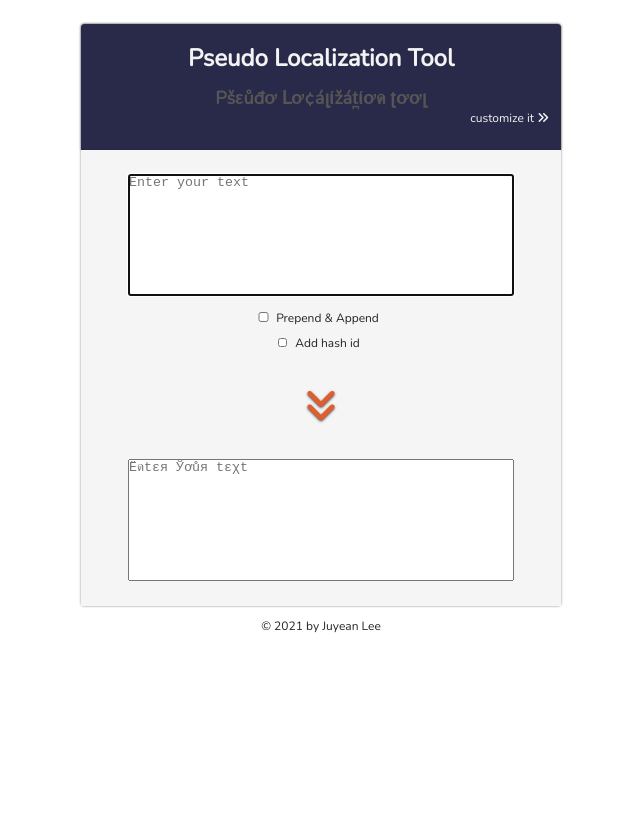
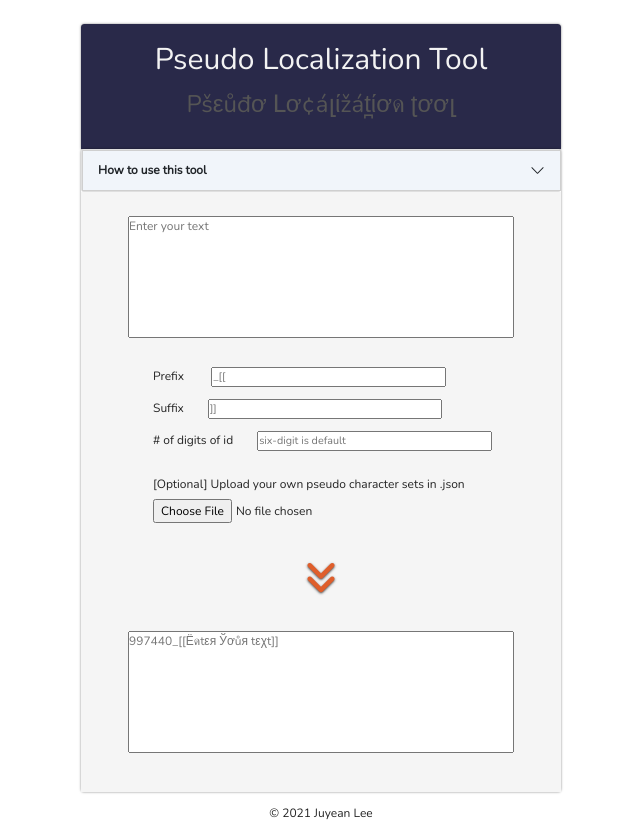
Before and after one commit to juyeana/pseudoLocalization, a React (Create React App) app in the folder client/: page / in a window 1280 px wide. Shown: the whole page, without its empty margins (319-959 px from the left). Before the commit the page ends 800 px from the top, so only its background shows below. Built offline with nearby package versions, Linux system fonts and the light colour scheme.

Commit message:
version2 - merge default and customization pages to one single page

```diff
--- a/client/public/index.html
+++ b/client/public/index.html
@@ -28,6 +28,13 @@
       href="https://fonts.googleapis.com/css2?family=Nunito&display=swap"
       rel="stylesheet"
     />
+    <link
+      href="https://cdn.jsdelivr.net/npm/bootstrap@5.0.0-beta2/dist/css/bootstrap.min.css"
+      rel="stylesheet"
+      integrity="sha384-BmbxuPwQa2lc/FVzBcNJ7UAyJxM6wuqIj61tLrc4wSX0szH/Ev+nYRRuWlolflfl"
+      crossorigin="anonymous"
+    />
+
     <title>Pseudo Localization App</title>
   </head>
   <body>
@@ -47,5 +54,16 @@
       src="https://kit.fontawesome.com/2d914e4d1f.js"
       crossorigin="anonymous"
     ></script>
+    <script
+      src="https://cdn.jsdelivr.net/npm/@popperjs/core@2.6.0/dist/umd/popper.min.js"
+      integrity="sha384-KsvD1yqQ1/1+IA7gi3P0tyJcT3vR+NdBTt13hSJ2lnve8agRGXTTyNaBYmCR/Nwi"
+      crossorigin="anonymous"
+    ></script>
+    <script
+      src="https://cdn.jsdelivr.net/npm/bootstrap@5.0.0-beta2/dist/js/bootstrap.min.js"
+      integrity="sha384-nsg8ua9HAw1y0W1btsyWgBklPnCUAFLuTMS2G72MMONqmOymq585AcH49TLBQObG"
+      crossorigin="anonymous"
+    ></script>
+    <script src="https://code.jquery.com/jquery-3.6.0.slim.min.js" integrity="sha256-u7e5khyithlIdTpu22PHhENmPcRdFiHRjhAuHcs05RI=" crossorigin="anonymous"></script>
   </body>
 </html>
--- a/client/src/App.css
+++ b/client/src/App.css
@@ -48,8 +48,13 @@ body {
 }
 /* utilities ends*/
 
+.row{
+  --bs-gutter-x:0;
+}
+
+
 .main-section {
-  margin-top: 2rem;
+  /* margin-top: 2rem; */
 
   margin-bottom: 1rem;
   display: inline-block;
@@ -65,7 +70,7 @@ body {
   }
 }
 .content-head {
-
+  margin-top:2rem;
   background-color: rgb(41, 41, 73);
   padding-top: 1.5rem;
   padding-bottom: 2rem;
@@ -82,7 +87,7 @@ body {
 }
 
 .content-body {
-  height: 34rem;
+  height: 46rem;
   background-color: rgb(245, 245, 245);
   padding-top: 2rem;
   padding-bottom: 2rem;
@@ -95,12 +100,72 @@ textarea {
   height: 10rem;
 }
 
+.option-body {
+  margin: 0 auto;
+  text-align: left;
+  width: 80%;
+  /* border: 1px solid black; */
+}
+input[type='text'] {
+  width: 60%;
+  font-size: 0.9rem;
+  /* margin-bottom:.5rem; */
+  display: inline-block;
+}
+.input-label {
+  display: inline-block;
+  margin-left: 2rem;
+  margin-right: 2rem;
+}
+.label-file {
+  display: inline-block;
+  margin: 2rem;
+  margin-bottom: 0.5rem;
+}
+.btn-file {
+  margin-left: 2rem;
+}
+
+.accordion-button {
+  width: 93.6%;
+  background-color:#f1f5fa;
+  border:1px solid;
+  border-color:rgb(207, 207, 207)
+}
+
+.accordion-button:focus {
+  width: 93.6%;
+
+  border: 1px solid ;
+  border-color:rgb(207, 207, 207);
+  color: #555;
+  box-shadow: none;
+  background-color:#f1f5fa;
+}
+.accordion-button:not(.collapsed) {
+  color: #555;
+  background-color: #f1f5fa;
+}
+.accordion-item:first-of-type .accordion-button {
+    /* border-bottom-width: 1px; */
+  border-top-left-radius: 0;
+  border-top-right-radius: 0;
+}
+
+.accordion-item:last-of-type .accordion-button.collapsed {
+    /* border-bottom-width: 1px; */
+    border-bottom-right-radius: 0;
+    border-bottom-left-radius: 0;
+}
+
 input[type='checkbox'] {
   height: 0.8rem;
+  display: block;
 }
-.checkbox-label {
+
+/* .checkbox-label {
   padding: 0.5rem;
-}
+} */
 
 .arrow {
   padding: 2rem;
@@ -148,44 +213,38 @@ button[type='submit']:focus {
   display: inline-block;
   margin: 0 auto;
 }
-.content-body-customization {
-  height: 35rem;
+/* .content-body-customization {
+  height: 45rem;
   background-color: rgb(245, 245, 245);
   padding-top: 2rem;
   padding-bottom: 2rem;
-  /* border-radius: 0.3rem; */
-}
+} */
 
-.customization{
-  padding-right:1rem;
-  display:block;
+/* .customization {
+  padding-right: 1rem;
+  display: block;
 }
 
 .customization:link {
-text-decoration: none;
-color:rgb(245, 245, 245);
+  text-decoration: none;
+  color: rgb(245, 245, 245);
 }
-.customization:hover{
-text-decoration:underline;
+.customization:hover {
+  text-decoration: underline;
 }
 
 .customization:active {
-text-decoration: none;
-color:rgb(245, 245, 245);
+  text-decoration: none;
+  color: rgb(245, 245, 245);
 }
 
 .customization:visited {
-text-decoration: none;
-color:rgb(245, 245, 245);
-}
+  text-decoration: none;
+  color: rgb(245, 245, 245);
+} */
 
-input[type="text"]{
-  width:25%;
-  font-size: .9rem;
-}
-
-.error{
-  font-size:.8rem;
-  color:red;
+.error {
+  font-size: 0.8rem;
+  color: red;
   padding-top: 0.5em;
 }
--- a/client/src/App.js
+++ b/client/src/App.js
@@ -1,14 +1,14 @@
 import { BrowserRouter as Router, Route } from 'react-router-dom';
 import './App.css';
+import Nav from './layouts/Nav'
 import Landing from './layouts/Landing';
 import Footer from './layouts/Footer';
-import Customization from './components/Customization'
 function App() {
   return (
     <Router>
       <div className='App'>
+      <Nav />
         <Route exact path='/' component={Landing} />
-        <Route exact path='/customization' component={Customization} />
         <Footer />
       </div>
     </Router>
--- a/client/src/components/Customization.js
+++ /dev/null
@@ -1,154 +0,0 @@
-import React, { Component } from 'react';
-import axios from 'axios';
-import { Link } from 'react-router-dom';
-
-class Landing extends Component {
-  constructor() {
-    super();
-    this.state = {
-      inputStr: '',
-      inputPrepend: '',
-      inputAppend: '',
-      id_digits: '',
-      inputJson: null,
-      alteredText: '',
-      errors: '',
-    };
-  }
-  onChange(e) {
-    this.setState({ [e.target.name]: e.target.value });
-  }
-  onUpload(e) {
-    this.setState({ [e.target.name]: e.target.files[0] });
-  }
-
-  onSubmit(e) {
-    // console.log(this.state.inputJson);
-    e.preventDefault();
-
-    const {
-      inputStr,
-      inputPrepend,
-      inputAppend,
-      id_digits,
-      inputJson,
-    } = this.state;
-
-    let formData = new FormData();
-
-    formData.append('inputStr', inputStr);
-    formData.append('inputPrepend', inputPrepend);
-    formData.append('inputAppend', inputAppend);
-    formData.append('id_digits', id_digits);
-    formData.append('inputJson', inputJson);
-    axios
-      .post('/api/v1/pseudo/customize', formData)
-      .then((res) => {
-        this.setState({ alteredText: res.data });
-        this.setState({ errors: '' });
-
-      })
-      .catch((err) => {
-        this.setState({ alteredText: '' });
-        if (err.response.status === 500) {
-          this.setState({
-            errors: 'Invalid file format! Only json file is supported',
-          });
-        }else{
-          this.setState({errors:err.response.data})
-        }
-      });
-  }
-
-  render() {
-    const selectAllText = (e) => {
-      e.target.select();
-    };
-
-
-
-    return (
-      <div className='row'>
-        <div className='main-section'>
-          <div className='content-head'>
-            <div className='heading-primary heading-primary--main'>
-              <h1>Pseudo Localization Tool</h1>
-              <h2 className='heading-primary heading-primary--second u-margin-top-small'>
-                Pšεůđơ Լơ¢áլίžát̪ίơด ʈơơլ
-              </h2>
-              <Link to='/' className='customization u-align-right'>
-                home <i className='fas fa-angle-double-right'></i>
-              </Link>
-            </div>
-          </div>
-          <div className='content-body-customization'>
-            <form
-              onSubmit={this.onSubmit.bind(this)}
-              encType='multipart/form-data'
-              className='form'
-            >
-              <textarea
-                className='u-margin-bottom-small'
-                onChange={this.onChange.bind(this)}
-                autoFocus
-                name='inputStr'
-                placeholder='Enter your text'
-              ></textarea>
-              <br />
-              <label className='label-file' htmlFor='upload'>
-                Character sets in json format{' '}
-              </label>
-              <input
-                onChange={this.onUpload.bind(this)}
-                type='file'
-                name='inputJson'
-              />
-              <br />
-              {this.state.errors && (
-                <div className='error'>{this.state.errors}</div>
-              )}
-              <input
-                onChange={this.onChange.bind(this)}
-                className='u-margin-top-small '
-                type='text'
-                id='inputPrepend'
-                name='inputPrepend'
-                placeholder='Prepend'
-              />{' '}
-              <input
-                onChange={this.onChange.bind(this)}
-                className='u-margin-top-small '
-                type='text'
-                id='inputAppend'
-                name='inputAppend'
-                placeholder='Append'
-              />{' '}
-              <input
-                onChange={this.onChange.bind(this)}
-                className='u-margin-top-small '
-                type='text'
-                id='id_digits'
-                name='id_digits'
-                placeholder='# of digits of hash id'
-              />
-              <div className='sendText u-margin-both-small'>
-                <button type='submit'>
-                  <i className='fas fa-angle-double-down arrow'></i>
-                </button>
-              </div>
-              <textarea
-                onClick={selectAllText}
-                readOnly
-                name='alteredText'
-                defaultValue={this.state.alteredText}
-                placeholder='Ёดtεя Ўơůя tεχt'
-              ></textarea>
-            </form>
-          </div>
-        </div>
-      </div>
-    );
-  }
-}
-
-export default Landing;
--- a/client/src/layouts/Footer.js
+++ b/client/src/layouts/Footer.js
@@ -1,5 +1,5 @@
 import React from 'react';
 
 export default function footer() {
-  return <div className="u-margin-top-small u-align-center footer">&copy; {new Date().getFullYear()} by Juyean Lee</div>;
+  return <div className="u-margin-top-small u-align-center footer">&copy; {new Date().getFullYear()} Juyean Lee</div>;
 }
--- a/client/src/layouts/Landing.js
+++ b/client/src/layouts/Landing.js
@@ -1,40 +1,61 @@
 import React, { Component } from 'react';
 import axios from 'axios';
-import { Link } from 'react-router-dom';
-
 
 class Landing extends Component {
   constructor() {
     super();
     this.state = {
       inputStr: '',
-      wrapperChecked: null,
-      idChecked: null,
+      inputPrefix: '',
+      inputSuffix: '',
+      inputIdDigits: '',
+      inputJson: null,
       alteredText: '',
+      errors: '',
     };
   }
   onChange(e) {
     this.setState({ [e.target.name]: e.target.value });
-
-    if (e.target.checked) this.setState({ [e.target.id]: e.target.checked });
-    else this.setState({ [e.target.id]: null });
+  }
+  onUpload(e) {
+    this.setState({ [e.target.name]: e.target.files[0] });
   }
 
+
   onSubmit(e) {
+    // console.log(this.state.inputJson);
     e.preventDefault();
-    const text = {
-      inputStr: this.state.inputStr,
-      wrapperChecked: this.state.wrapperChecked,
-      idChecked: this.state.idChecked,
-    };
 
+    const {
+      inputStr,
+      inputPrefix,
+      inputSuffix,
+      inputIdDigits,
+      inputJson,
+    } = this.state;
+
+    let formData = new FormData();
+
+    formData.append('inputStr', inputStr);
+    formData.append('inputPrefix', inputPrefix);
+    formData.append('inputSuffix', inputSuffix);
+    formData.append('inputIdDigits', inputIdDigits);
+    formData.append('inputJson', inputJson);
     axios
-      .post('/api/v1/pseudo', text)
+      .post('/api/v1/pseudo', formData)
       .then((res) => {
         this.setState({ alteredText: res.data });
+        this.setState({ errors: '' });
       })
       .catch((err) => {
         this.setState({ alteredText: '' });
+        if (err.response.status === 500) {
+          this.setState({
+            errors: 'Invalid file format! Only json file is supported',
+          });
+        } else {
+          this.setState({ errors: err.response.data });
+        }
       });
   }
 
@@ -42,61 +63,119 @@ class Landing extends Component {
     const selectAllText = (e) => {
       e.target.select();
     };
+
     return (
       <div className='row'>
         <div className='main-section'>
-          <div className='content-head'>
-            <div className='heading-primary heading-primary--main'>
-              <h1>Pseudo Localization Tool</h1>
-              <h2 className='heading-primary heading-primary--second u-margin-top-small'>
-                Pšεůđơ Լơ¢áլίžát̪ίơด ʈơơլ
+          <div class='accordion' id='accordionExample'>
+            <div class='accordion-item'>
+              <h2 class='accordion-header' id='headingThree'>
+                <button
+                  class='accordion-button collapsed'
+                  type='button'
+                  data-bs-toggle='collapse'
+                  data-bs-target='#collapseThree'
+                  aria-expanded='false'
+                  aria-controls='collapseThree'
+                >
+                  <strong>How to use this tool</strong>
+                </button>
               </h2>
-              <Link to='/customization' className='customization u-align-right'>
-                customize it <i className='fas fa-angle-double-right'></i>
-              </Link>
+              <div
+                id='collapseThree'
+                class='accordion-collapse collapse'
+                aria-labelledby='headingThree'
+                data-bs-parent='#accordionExample'
+              >
+                <div class='accordion-body'>
+                  <strong>This is the third item's accordion body.</strong> It
+                  is hidden by default, until the collapse plugin adds the
+                  appropriate classes that we use to style each element. These
+                  classes control the overall appearance, as well as the showing
+                  and hiding via CSS transitions. You can modify any of this
+                  with custom CSS or overriding our default variables. It's also
+                  worth noting that just about any HTML can go within the{' '}
+                  <code>.accordion-body</code>, though the transition does limit
+                  overflow.
+                </div>
+              </div>
             </div>
           </div>
           <div className='content-body'>
-            <form onSubmit={this.onSubmit.bind(this)} className='form'>
+            <form
+              onSubmit={this.onSubmit.bind(this)}
+              encType='multipart/form-data'
+              className='form'
+            >
               <textarea
+                className='u-margin-bottom-small'
                 onChange={this.onChange.bind(this)}
-                // id='inputStr'
-                autoFocus
+                // autoFocus
                 name='inputStr'
                 placeholder='Enter your text'
               ></textarea>
               <br />
+              <div className='option-body'>
+                <label for='inputPrefix' class='input-label'>
+                  Prefix{' '}
+                </label>{' '}
+                <input
+                  onChange={this.onChange.bind(this)}
+                  className='u-margin-top-small'
+                  type='text'
+                  id='inputPrefix'
+                  name='inputPrefix'
+                  placeholder='_[['
+                />
+                <label for='inputSuffix' class='input-label'>
+                  Suffix{' '}
+                </label>
                 <input
                   onChange={this.onChange.bind(this)}
                   className='u-margin-top-small '
-                type='checkbox'
-                id='wrapperChecked'
+                  type='text'
+                  id='inputSuffix'
+                  name='inputSuffix'
+                  placeholder=']]'
                 />
-              <label className='checkbox-label' htmlFor='wrapperChecked'>
-                Prepend & Append
+                <br />
+                <label for='inputIdDigits' class='input-label'>
+                  # of digits of id{' '}
                 </label>
-              <br />
                 <input
                   onChange={this.onChange.bind(this)}
-                className='u-margin-top-small'
-                type='checkbox'
-                id='idChecked'
+                  className='u-margin-top-small '
+                  type='text'
+                  id='inputIdDigits'
+                  name='inputIdDigits'
+                  placeholder='six-digit is default'
                 />
-              <label className='checkbox-label' htmlFor='idChecked'>
-                Add hash id
+                <label className='label-file' htmlFor='upload'>
+                  [Optional] Upload your own pseudo character sets in .json
                 </label>
+                <input
+                  className='btn-file'
+                  onChange={this.onUpload.bind(this)}
+                  type='file'
+                  name='inputJson'
+                />
+              </div>
+
+              {this.state.errors && (
+                <div className='error'>{this.state.errors}</div>
+              )}
+
               <div className='sendText u-margin-both-small'>
                 <button type='submit'>
                   <i className='fas fa-angle-double-down arrow'></i>
                 </button>
               </div>
-
               <textarea
                 onClick={selectAllText}
                 readOnly
                 name='alteredText'
                 defaultValue={this.state.alteredText}
-                placeholder='Ёดtεя Ўơůя tεχt'
+                placeholder='997440_[[Ёดtεя Ўơůя tεχt]]'
               ></textarea>
             </form>
           </div>
--- a/client/src/layouts/Nav.js
+++ b/client/src/layouts/Nav.js
@@ -1,5 +1,4 @@
 import React from 'react';
-import {Link} from 'react-router-dom'
 
 export default function Nav() {
   return (
@@ -9,9 +8,7 @@ export default function Nav() {
         <h2 className='heading-primary heading-primary--second u-margin-top-small'>
           Pšεůđơ Լơ¢áլίžát̪ίơด ʈơơլ
         </h2>
-        <Link to='/customization' className='customization u-align-right'>
-          customize it <i class='fas fa-angle-double-right'></i>
-        </Link>
+
       </div>
     </div>
   );
```
Also changed, not shown: 1 other file (tests, documents, lock files or other folders). Lines whose indentation alone changed are shown as unchanged.
